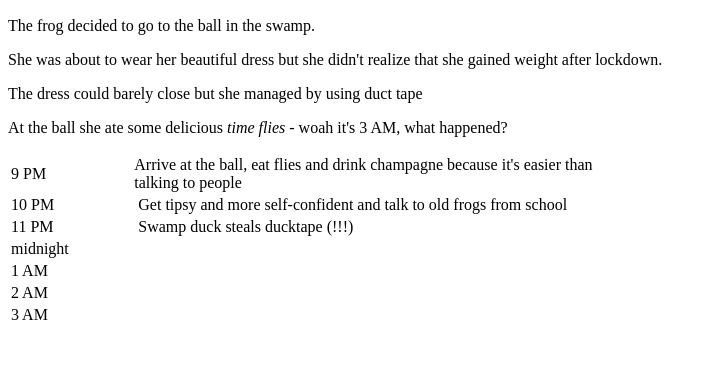
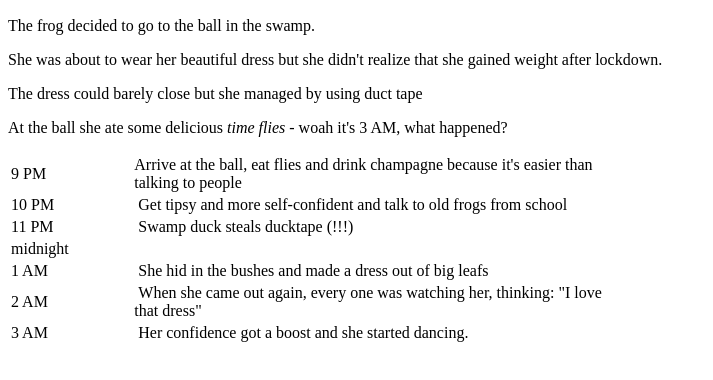
Before and after one commit to Ouna-Bilegma/-exquisite-corpse, a plain HTML site: page index.html in a window 1280 px wide. Shown: the part 136-516 px from the top of the page, without its empty margins (0-713 px from the left). Drawn offline with Linux system fonts and the light colour scheme.

Commit message:
I added the 3th part of this amazing story

```diff
--- a/index.html
+++ b/index.html
@@ -25,15 +25,15 @@
 </tr>
 <tr>
 <td style="width: 121px;">1 AM</td>
-<td style="width: 488.767px;">&nbsp;</td>
+<td style="width: 488.767px;">&nbsp;She hid in the bushes and made a dress out of big leafs</td>
 </tr>
 <tr>
 <td style="width: 121px;">2 AM</td>
-<td style="width: 488.767px;">&nbsp;</td>
+<td style="width: 488.767px;">&nbsp;When she came out again, every one was watching her, thinking: "I love that dress"</td>
 </tr>
 <tr>
 <td style="width: 121px;">3 AM</td>
-<td style="width: 488.767px;">&nbsp;</td>
+<td style="width: 488.767px;">&nbsp;Her confidence got a boost and she started dancing.</td>
 </tr>
 </tbody>
 </table>
```
